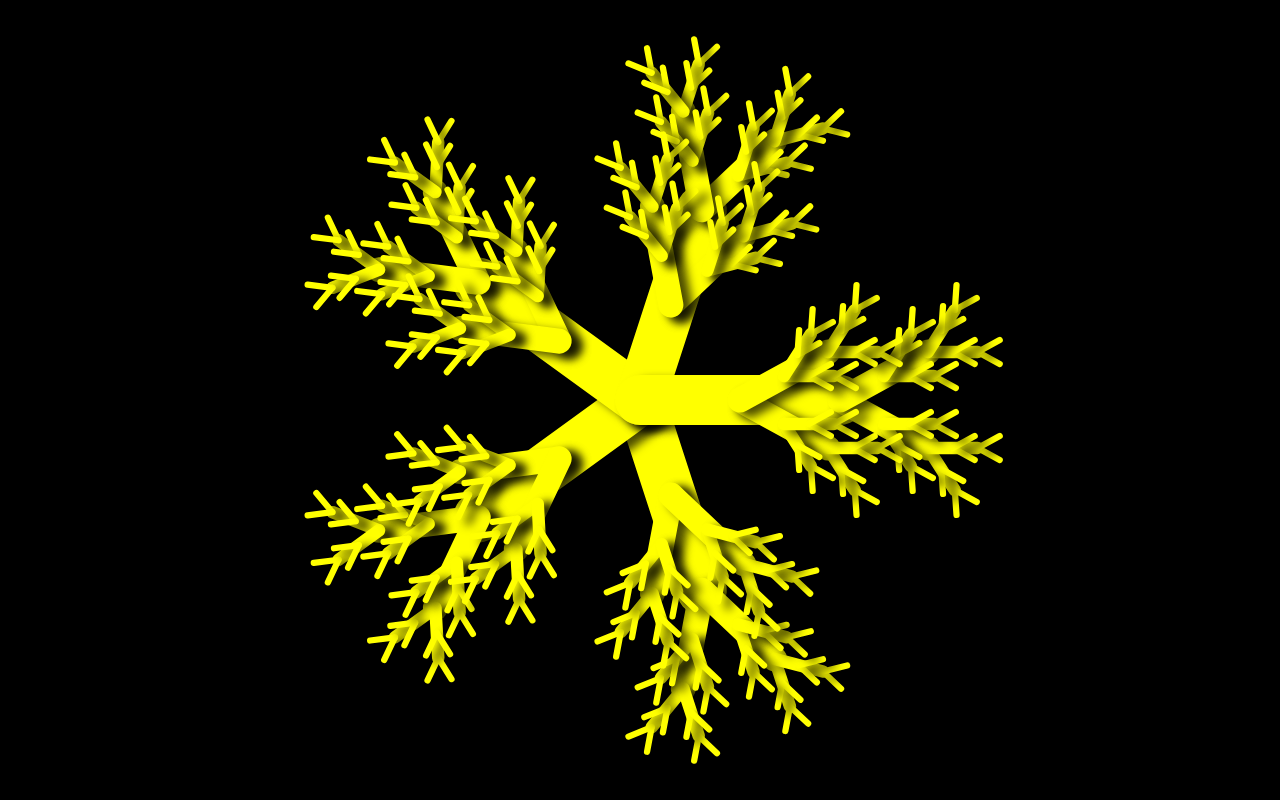
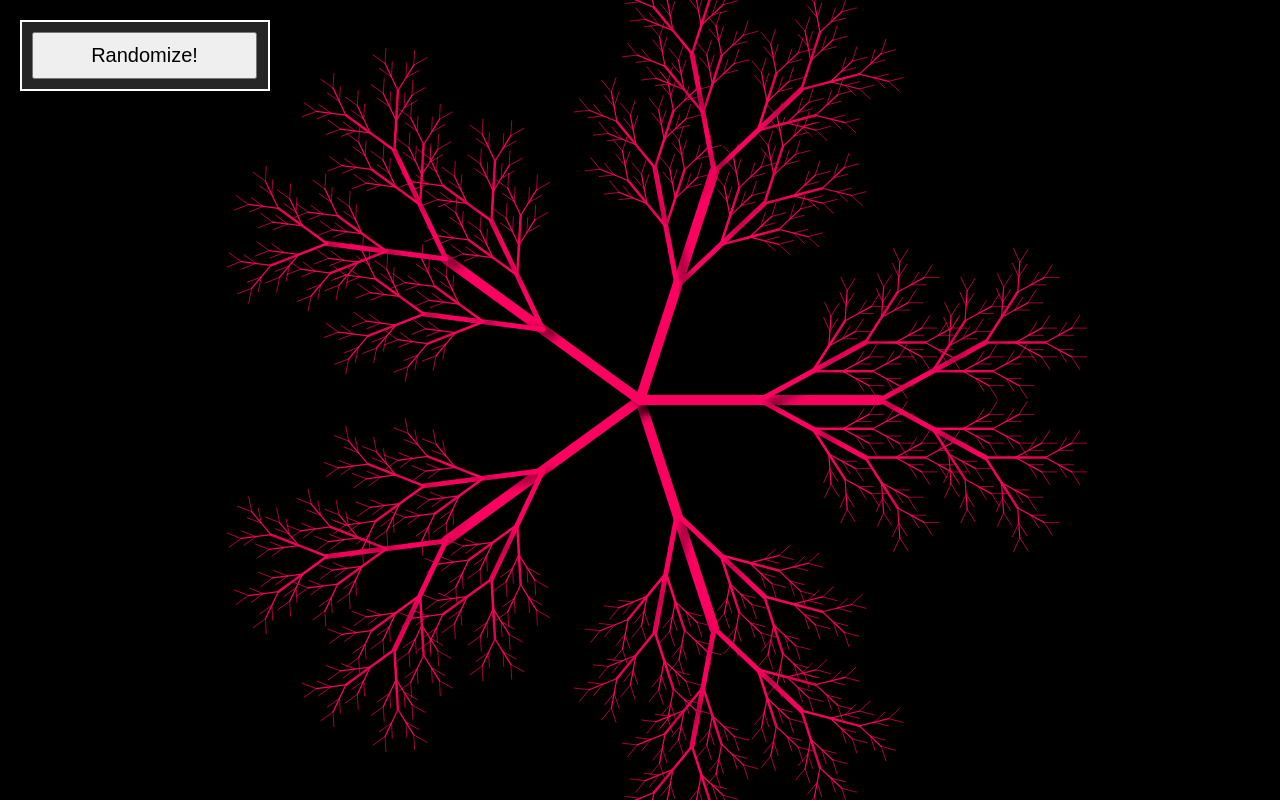
Before and after one commit to JurgitaE/generative-art, a website: page index.html in a window 1280 px wide. Drawn offline with Linux system fonts and the light colour scheme.

Commit message:
random draw

```diff
--- a/index.html
+++ b/index.html
@@ -20,6 +20,9 @@
 
 <body>
     <canvas id="canvas1"></canvas>
+    <div id="controls">
+        <button id="randomizeButton">Randomize!</button>
+    </div>
     <script src="./script.js"></script>
 </body>
 
--- a/script.js
+++ b/script.js
@@ -6,8 +6,7 @@ window.addEventListener('load', function () {
 
     // canvas settings
     ctx.fillStyle = 'green';
-    ctx.strokeStyle = 'yellow'; //line color
-    ctx.lineWidth = 50;
+    ctx.lineWidth = 10;
     ctx.lineCap = 'round'; //rounds line corners
     ctx.shadowColor = 'rgba(0, 0 , 0 , 0.7)';
     ctx.shadowOffsetX = 10;
@@ -17,13 +16,17 @@ window.addEventListener('load', function () {
     // ctx.fillRect(10, 10, 100, 100); //(x,y. widht, height) draw rectangle
 
     // EFFECT SETTINGS
-    let size = 200;
+    let size = canvas.width < canvas.height ? canvas.width * 0.3 : canvas.height * 0.3;
+    const maxLevel = 4;
+    const branches = 2;
+
     let sides = 5;
-    let maxLevel = 3;
     let scale = 0.5;
     let spread = 0.5;
-    let branches = 2;
+    let color = 'hsl(' + Math.random() * 360 + ', 100%, 50%)';
 
+    //controls
+    const randomizeButton = document.getElementById('randomizeButton');
 
     function drawBranch(level) {
         if (level > maxLevel) return;
@@ -35,24 +38,28 @@ window.addEventListener('load', function () {
         for (let i = 0; i < branches; i++) {
             ctx.save();
             ctx.translate(size - (size / branches) * i, 0);
+            ctx.scale(scale, scale);
+
+            ctx.save();
             ctx.rotate(spread);
-            ctx.scale(scale, scale);
             drawBranch(level + 1);
             ctx.restore();
 
             ctx.save();
-            ctx.translate(size - (size / branches) * i, 0);
             ctx.rotate(-spread);
-            ctx.scale(scale, scale);
             drawBranch(level + 1);
+            ctx.restore();
+
             ctx.restore();
         }
 
     }
 
     function drawFractal() {
+        ctx.clearRect(0, 0, canvas.width, canvas.height);
         //styles must be applied BEFORE a figurine is drawn
         ctx.save();
+        ctx.strokeStyle = color;
         ctx.translate(canvas.width / 2, canvas.height / 2); //rotation center change
 
 
@@ -65,4 +72,13 @@ window.addEventListener('load', function () {
         ctx.restore(); //removes all styling for the proceeding elements
     }
     drawFractal();
+
+    function randomizeFractal() {
+        sides = Math.floor(Math.random() * 7) + 2;
+        scale = Math.random() * 0.2 + 0.4;
+        spread = Math.random() * 2.9 + 0.1;
+        color = 'hsl(' + Math.random() * 360 + ', 100%, 50%)';
+        drawFractal();
+    }
+    randomizeButton.addEventListener('click', randomizeFractal);
 });
--- a/style.css
+++ b/style.css
@@ -12,3 +12,19 @@
     top: 50%;
     transform: translate(-50%, -50%);
 }
+
+#controls {
+    position: absolute;
+    padding: 10px;
+    border: 2px solid white;
+    left: 20px;
+    top: 20px;
+    width: 250px;
+    background-color: rgba(255, 255, 255, 0.15);
+}
+
+button {
+    padding: 10px 40px;
+    width: 225px;
+    font-size: 20px;
+}
```
